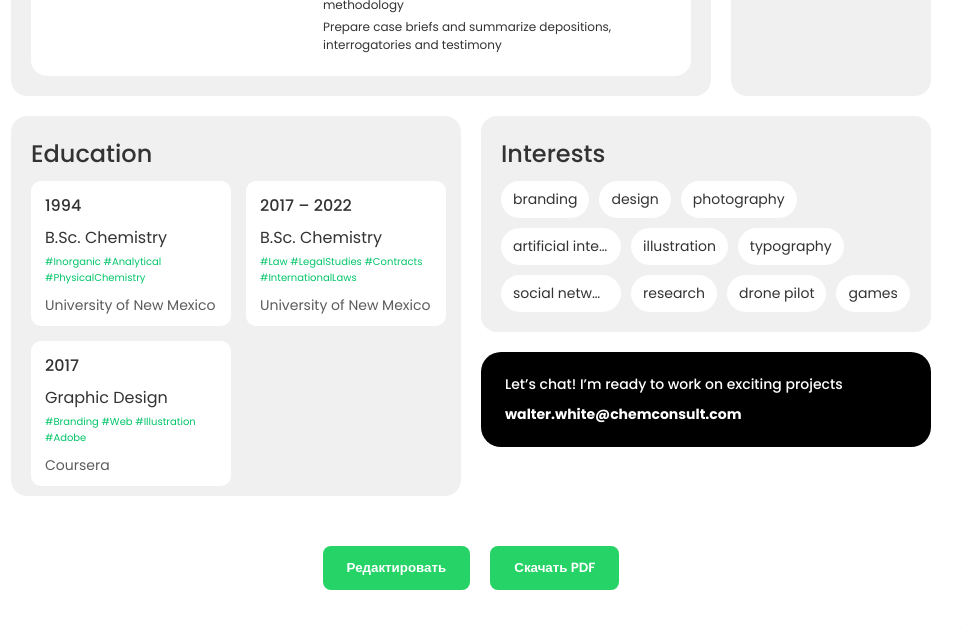
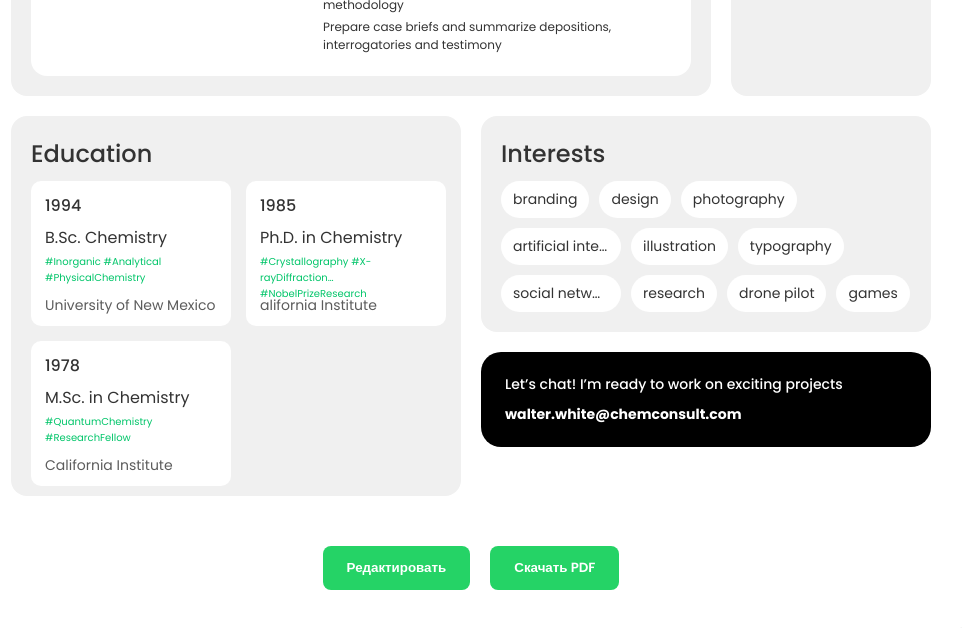
Before and after one commit to aaackermannn/front-end-exam, a plain HTML site: page index.html in a window 1280 px wide. Shown: the part 882-1510 px from the top of the page, without its empty margins (169-1131 px from the left). Drawn offline with nearby package versions, Linux system fonts and the light colour scheme.

Commit message:
Update index.html

```diff
--- a/index.html
+++ b/index.html
@@ -222,26 +222,26 @@
               <button class="like-btn">❤️</button>
             </article>
             <article class="education-item" data-id="2">
-              <div class="year" data-editable="edu2-year">2017 – 2022</div>
-              <div class="degree" data-editable="edu2-degree">B.Sc. Chemistry</div>
+              <div class="year" data-editable="edu2-year">1985</div>
+              <div class="degree" data-editable="edu2-degree">Ph.D. in Chemistry</div>
               <div class="institution" data-editable="edu2-institution">
-                University of New Mexico
+                alifornia Institute
               </div>
               <small data-editable="edu2-tags"
-                >#Law #LegalStudies #Contracts #InternationalLaws</small
+                >#Crystallography #X-rayDiffraction #NobelPrizeResearch</small
               >
               <button class="like-btn">❤️</button>
             </article>
             <article class="education-item" data-id="3">
-              <div class="year" data-editable="edu3-year">2017</div>
+              <div class="year" data-editable="edu3-year">1978</div>
               <div class="degree" data-editable="edu3-degree">
-                Graphic Design
+                M.Sc. in Chemistry
               </div>
               <div class="institution" data-editable="edu3-institution">
-                Coursera
+                California Institute
               </div>
               <small data-editable="edu3-tags"
-                >#Branding #Web #Illustration #Adobe</small
+                >#QuantumChemistry #ResearchFellow</small
               >
               <button class="like-btn">❤️</button>
             </article>
```
